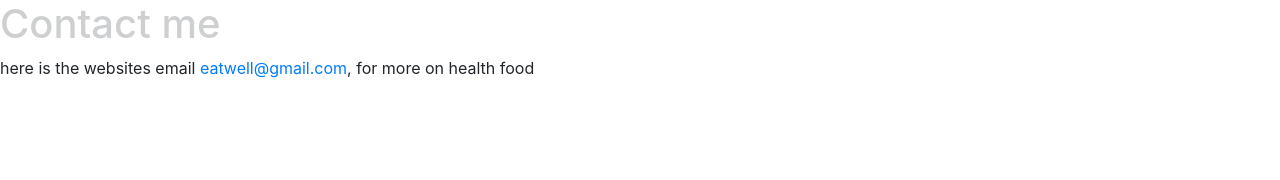
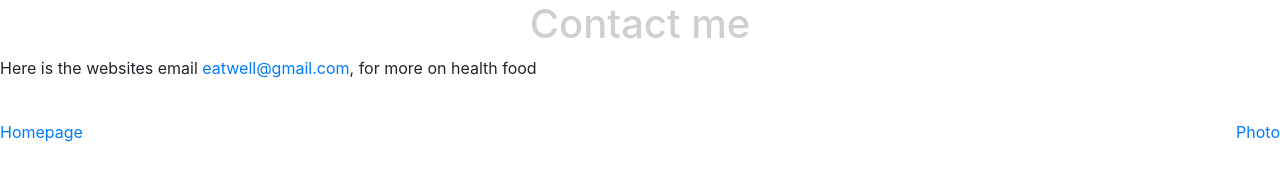
Before and after one commit to Weddeve/Croissant, a plain HTML site: page contact.html in a window 1280 px wide. Drawn offline with nearby package versions, Linux system fonts and the light colour scheme.

Commit message:
Updated css and html

```diff
--- a/contact.html
+++ b/contact.html
@@ -1,14 +1,28 @@
 <!DOCTYPE html>
 <html lang="en">
-<head>
-    <meta charset="UTF-8">
-    <meta name="viewport" content="width=device-width, initial-scale=1.0">
+  <head>
+    <meta charset="UTF-8" />
+    <meta name="viewport" content="width=device-width, initial-scale=1.0" />
     <title>contact</title>
     <link href="src/styles.css" rel="stylesheet" type="text/css" />
-    <link rel="stylesheet" href="https://cdn.jsdelivr.net/npm/bootstrap@4.6.2/dist/css/bootstrap.min.css" integrity="sha384-xOolHFLEh07PJGoPkLv1IbcEPTNtaed2xpHsD9ESMhqIYd0nLMwNLD69Npy4HI+N" crossorigin="anonymous">
-</head>
-<body>
+    <link
+      rel="stylesheet"
+      href="https://cdn.jsdelivr.net/npm/bootstrap@4.6.2/dist/css/bootstrap.min.css"
+      integrity="sha384-xOolHFLEh07PJGoPkLv1IbcEPTNtaed2xpHsD9ESMhqIYd0nLMwNLD69Npy4HI+N"
+      crossorigin="anonymous"
+    />
+  </head>
+  <body>
     <h1>Contact me</h1>
-    <p class="text">here is the websites email <a href="#">eatwell@gmail.com</a>, for more on health food</p>
-</body>
+
+    <p class="text-justify">
+      Here is the websites email <a href="#">eatwell@gmail.com</a>, for more on
+      health food
+    </p>
+    <br />
+    <div class="d-flex justify-content-between">
+      <a href="index.html">Homepage</a>
+      <a href="photo.html">Photo</a>
+    </div>
+  </body>
 </html>
--- a/src/styles.css
+++ b/src/styles.css
@@ -1,6 +1,8 @@
 :root {
   --background-color: #88a0f6;
   --main-branding-color: #cecfd0;
+  --link-color:#C1F9FA;
+  --ink-color:#212529;
 }
 
 body {
@@ -9,4 +11,15 @@ body {
 
 h1, h2 {
   color: var(--main-branding-color);
+  text-align: center;
 }
+
+
+p{
+  text-align: justify;
+  color: var(--ink-color);
+}
+
+a{
+  color: var(--main-branding-color);
+}
```
